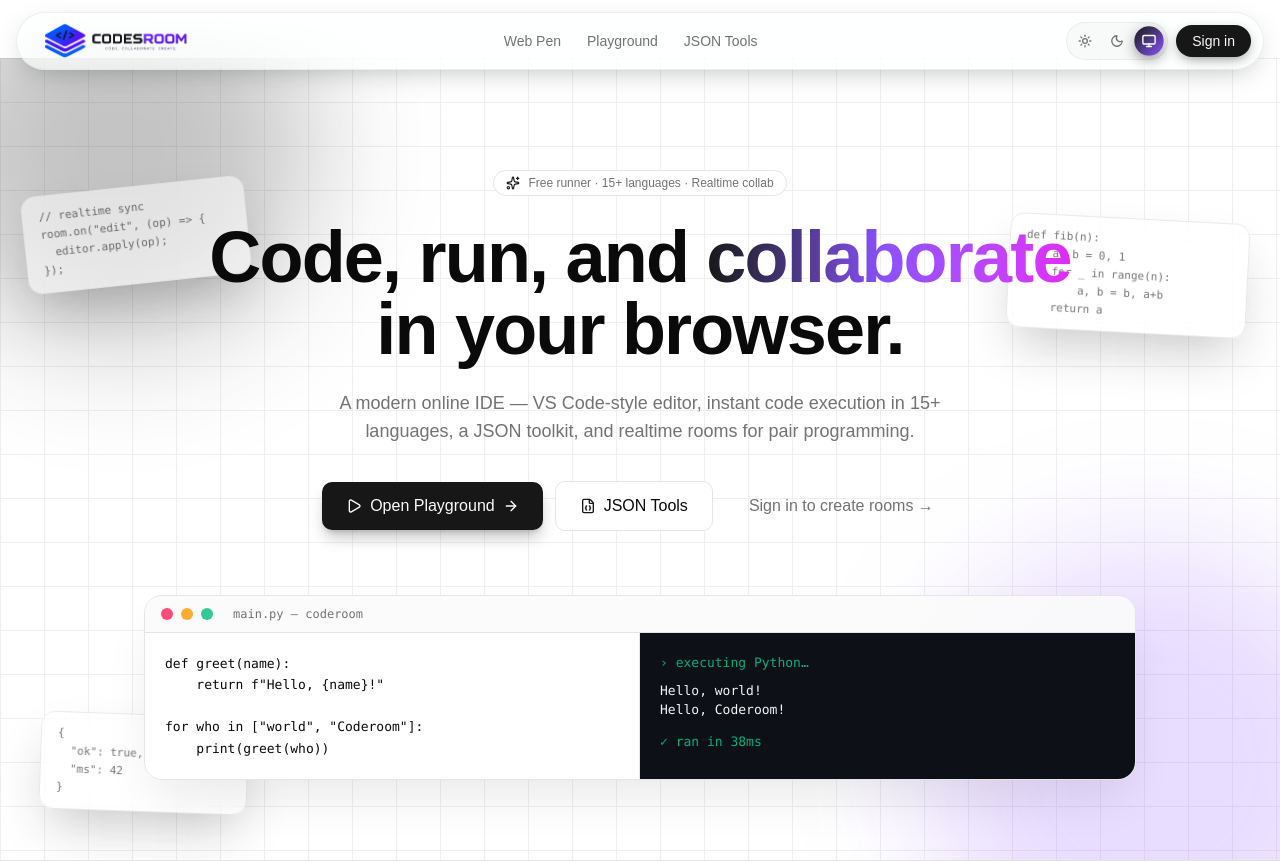
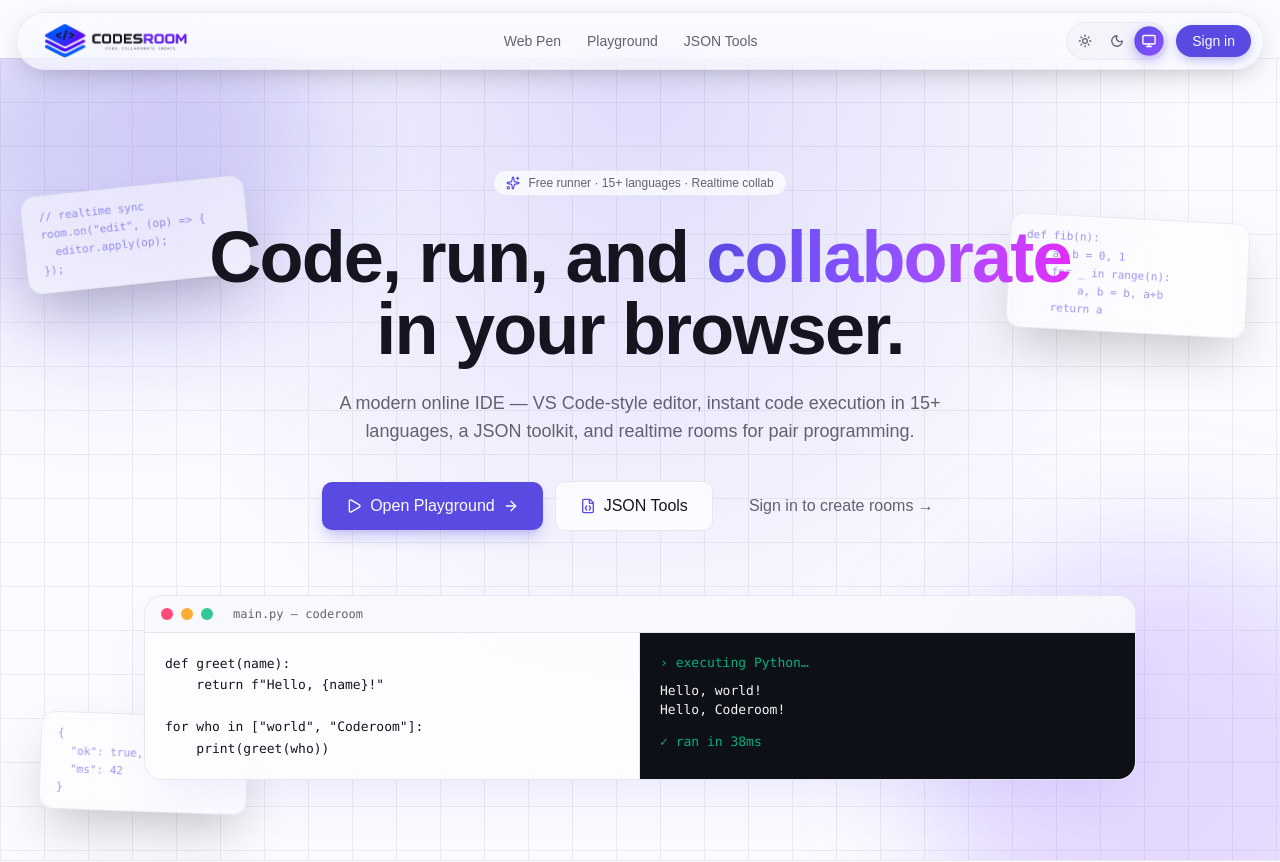
Before and after one commit to kundan99873/code-room, a React (Vite) app: page / in a window 1280 px wide. Shown: the top 862 px of the page. Built offline with nearby package versions, Linux system fonts and the light colour scheme; no server answers.

Commit message:
feat: initialize project structure with authentication, core UI components, and room page scaffolding

```diff
--- a/src/api/apiClient.ts
+++ b/src/api/apiClient.ts
@@ -7,7 +7,7 @@ export const apiFetch = (input: RequestInfo | URL, init?: RequestInit): Promise<
 
   const options: RequestInit = {
     ...init,
-    credentials: init?.credentials || "include",
+    credentials: "include",
   };
 
   return fetch(url, options);
--- a/src/components/pages/auth/signInForm.tsx
+++ b/src/components/pages/auth/signInForm.tsx
@@ -20,7 +20,7 @@ export default function SignInForm({ onForgotPasswordClick }: SignInFormProps) {
     e.preventDefault();
     try {
       await login({ email, password });
-    } catch (err) {
+    } catch {
       // handled by mutation toast
     }
   };
--- a/src/components/pages/auth/signUpForm.tsx
+++ b/src/components/pages/auth/signUpForm.tsx
@@ -22,7 +22,7 @@ export default function SignUpForm({ onSuccess }: SignUpFormProps) {
     try {
       await register({ name, email, password });
       onSuccess();
-    } catch (err) {
+    } catch {
       // handled by mutation toast
     }
   };
--- a/src/components/pages/codeRunner/outputPanel.tsx
+++ b/src/components/pages/codeRunner/outputPanel.tsx
@@ -132,7 +132,7 @@ function tryParseJson(text: string): any {
   if ((trimmed.startsWith("{") && trimmed.endsWith("}")) || (trimmed.startsWith("[") && trimmed.endsWith("]"))) {
     try {
       return JSON.parse(trimmed);
-    } catch (e) {
+    } catch {
       return null;
     }
   }
@@ -181,7 +181,7 @@ export const OutputPanel = forwardRef<HTMLIFrameElement, Props>(function OutputP
           <Button
             size="sm"
             variant="ghost"
-            className="h-7 px-2.5 text-xs gap-1.5 rounded-sm bg-zinc-800 text-foreground font-semibold shadow-sm"
+            className="h-7 px-2.5 text-xs gap-1.5 rounded-sm bg-zinc-800 text-zinc-100 hover:text-white font-semibold shadow-sm"
           >
             <Terminal className="h-3.5 w-3.5" />
             {previewLabel}
--- a/src/components/pages/home/heroSection.tsx
+++ b/src/components/pages/home/heroSection.tsx
@@ -11,7 +11,7 @@ export default function HeroSection() {
       <section className="relative overflow-hidden">
         {/* Background glow + grid */}
         <div className="pointer-events-none absolute inset-0 -z-10">
-          <div className="absolute inset-0 bg-[radial-gradient(ellipse_at_top,hsl(var(--primary)/0.18),transparent_60%)]" />
+          <div className="absolute inset-0 bg-[radial-gradient(ellipse_at_top,color-mix(in_oklch,var(--color-primary)_18%,transparent),transparent_60%)]" />
           <div
             className="absolute inset-0 opacity-[0.06]"
             style={{
--- a/src/hooks/useMobile.tsx
+++ b/src/hooks/useMobile.tsx
@@ -1,13 +1,13 @@
-import * as React from "react";
+import { useEffect, useState } from "react";
 
 const MOBILE_BREAKPOINT = 768;
 
 export function useIsMobile() {
-  const [isMobile, setIsMobile] = React.useState<boolean>(
+  const [isMobile, setIsMobile] = useState<boolean>(
     () => typeof window !== "undefined" ? window.innerWidth < MOBILE_BREAKPOINT : false
   );
 
-  React.useEffect(() => {
+  useEffect(() => {
     const mql = window.matchMedia(`(max-width: ${MOBILE_BREAKPOINT - 1}px)`);
     const onChange = () => {
       setIsMobile(window.innerWidth < MOBILE_BREAKPOINT);
--- a/src/index.css
+++ b/src/index.css
@@ -49,38 +49,38 @@
 }
 
 :root {
-  --background: oklch(1 0 0);
-  --foreground: oklch(0.145 0 0);
+  --background: oklch(0.988 0.005 280);
+  --foreground: oklch(0.20 0.02 280);
   --card: oklch(1 0 0);
-  --card-foreground: oklch(0.145 0 0);
+  --card-foreground: oklch(0.20 0.02 280);
   --popover: oklch(1 0 0);
-  --popover-foreground: oklch(0.145 0 0);
-  --primary: oklch(0.205 0 0);
-  --primary-foreground: oklch(0.985 0 0);
-  --secondary: oklch(0.97 0 0);
-  --secondary-foreground: oklch(0.205 0 0);
-  --muted: oklch(0.97 0 0);
-  --muted-foreground: oklch(0.556 0 0);
-  --accent: oklch(0.97 0 0);
-  --accent-foreground: oklch(0.205 0 0);
-  --destructive: oklch(0.577 0.245 27.325);
-  --border: oklch(0.922 0 0);
-  --input: oklch(0.922 0 0);
-  --ring: oklch(0.708 0 0);
-  --chart-1: oklch(0.87 0 0);
-  --chart-2: oklch(0.556 0 0);
-  --chart-3: oklch(0.439 0 0);
-  --chart-4: oklch(0.371 0 0);
-  --chart-5: oklch(0.269 0 0);
+  --popover-foreground: oklch(0.20 0.02 280);
+  --primary: oklch(0.52 0.22 280);
+  --primary-foreground: oklch(0.99 0.005 280);
+  --secondary: oklch(0.96 0.01 280);
+  --secondary-foreground: oklch(0.30 0.08 280);
+  --muted: oklch(0.96 0.01 280);
+  --muted-foreground: oklch(0.50 0.02 280);
+  --accent: oklch(0.96 0.015 280);
+  --accent-foreground: oklch(0.40 0.18 280);
+  --destructive: oklch(0.60 0.20 25);
+  --border: oklch(0.93 0.01 280);
+  --input: oklch(0.93 0.01 280);
+  --ring: oklch(0.52 0.22 280);
+  --chart-1: oklch(0.52 0.22 280);
+  --chart-2: oklch(0.40 0.18 280);
+  --chart-3: oklch(0.30 0.08 280);
+  --chart-4: oklch(0.20 0.02 280);
+  --chart-5: oklch(0.10 0.01 280);
   --radius: 0.625rem;
-  --sidebar: oklch(0.985 0 0);
-  --sidebar-foreground: oklch(0.145 0 0);
-  --sidebar-primary: oklch(0.205 0 0);
-  --sidebar-primary-foreground: oklch(0.985 0 0);
-  --sidebar-accent: oklch(0.97 0 0);
-  --sidebar-accent-foreground: oklch(0.205 0 0);
-  --sidebar-border: oklch(0.922 0 0);
-  --sidebar-ring: oklch(0.708 0 0);
+  --sidebar: oklch(0.988 0.005 280);
+  --sidebar-foreground: oklch(0.20 0.02 280);
+  --sidebar-primary: oklch(0.52 0.22 280);
+  --sidebar-primary-foreground: oklch(1 0 0);
+  --sidebar-accent: oklch(0.96 0.01 280);
+  --sidebar-accent-foreground: oklch(0.52 0.22 280);
+  --sidebar-border: oklch(0.93 0.01 280);
+  --sidebar-ring: oklch(0.52 0.22 280);
 }
 
 .dark {
--- a/src/pages/penPage.tsx
+++ b/src/pages/penPage.tsx
@@ -21,10 +21,10 @@ import SEO from "@/components/seo";
 const STORAGE_KEY = "pen.v1";
 
 const DEFAULT_HTML = `<div class="card">
-  <h1>Hello, <span>World</span></h1>
-  <p>Edit the HTML, CSS, and JS panels — preview updates live.</p>
-  <button id="btn">Click me</button>
-  <p id="out"></p>
+  <div class="glow"></div>
+  <h1 id="greeting">Hello!</h1>
+  <p>Welcome to CodesRoom Web Pen. Create and test your HTML/CSS/JS snippets live.</p>
+  <button id="action-btn">Change Gradient</button>
 </div>
 `;
 
@@ -34,44 +34,96 @@ body {
   min-height: 100vh;
   display: grid;
   place-items: center;
-  font-family: 'Inter', system-ui, sans-serif;
-  background: radial-gradient(circle at 30% 20%, #6366f1, #0f172a 70%);
-  color: white;
+  background: #0f172a;
+  font-family: system-ui, -apple-system, sans-serif;
+  color: #f8fafc;
+  overflow: hidden;
+  transition: background 0.8s ease;
 }
 .card {
-  padding: 2.5rem 3rem;
-  background: rgba(255, 255, 255, 0.08);
+  position: relative;
+  padding: 3rem 2.5rem;
+  background: rgba(30, 41, 59, 0.4);
   backdrop-filter: blur(12px);
-  border: 1px solid rgba(255, 255, 255, 0.15);
-  border-radius: 1.25rem;
+  -webkit-backdrop-filter: blur(12px);
+  border: 1px solid rgba(255, 255, 255, 0.08);
+  border-radius: 1.5rem;
+  max-width: 420px;
   text-align: center;
-  box-shadow: 0 25px 60px -20px rgba(0, 0, 0, 0.5);
+  box-shadow: 0 20px 50px rgba(0, 0, 0, 0.3);
+  overflow: hidden;
 }
-h1 { margin: 0 0 .5rem; font-weight: 800; letter-spacing: -0.02em; }
-h1 span { background: linear-gradient(90deg, #f472b6, #fbbf24); -webkit-background-clip: text; color: transparent; }
+.glow {
+  position: absolute;
+  top: -50%;
+  left: -50%;
+  width: 200%;
+  height: 200%;
+  background: radial-gradient(circle, rgba(99, 102, 241, 0.15) 0%, transparent 60%);
+  pointer-events: none;
+  transition: background 0.8s ease;
+}
+h1 {
+  font-size: 2.2rem;
+  margin: 0 0 1rem;
+  font-weight: 800;
+  letter-spacing: -0.02em;
+  background: linear-gradient(135deg, #a78bfa, #f43f5e);
+  -webkit-background-clip: text;
+  -webkit-text-fill-color: transparent;
+}
+p {
+  font-size: 0.95rem;
+  color: #94a3b8;
+  line-height: 1.6;
+  margin: 0 0 2rem;
+}
 button {
-  margin-top: 1rem;
-  padding: .6rem 1.25rem;
-  border-radius: .6rem;
+  background: linear-gradient(135deg, #6366f1, #a855f7);
+  color: white;
   border: 0;
-  background: white;
-  color: #111;
+  padding: 0.75rem 1.5rem;
+  font-size: 0.9rem;
   font-weight: 600;
+  border-radius: 0.75rem;
   cursor: pointer;
-  transition: transform .15s ease;
+  box-shadow: 0 4px 12px rgba(99, 102, 241, 0.3);
+  transition: transform 0.2s, box-shadow 0.2s;
 }
-button:hover { transform: translateY(-2px); }
+button:hover {
+  transform: translateY(-2px);
+  box-shadow: 0 6px 20px rgba(99, 102, 241, 0.4);
+}
+button:active {
+  transform: translateY(0);
+}
 `;
 
-const DEFAULT_JS = `const btn = document.getElementById('btn');
-const out = document.getElementById('out');
-let n = 0;
+const DEFAULT_JS = `const btn = document.getElementById('action-btn');
+const glow = document.querySelector('.glow');
+const greeting = document.getElementById('greeting');
+
+const gradients = [
+  { bg: '#0f172a', glow: 'rgba(99, 102, 241, 0.15)' },
+  { bg: '#090514', glow: 'rgba(236, 72, 153, 0.15)' },
+  { bg: '#020f12', glow: 'rgba(20, 184, 166, 0.15)' },
+  { bg: '#170c02', glow: 'rgba(249, 115, 22, 0.15)' }
+];
+
+const hours = new Date().getHours();
+if (hours < 12) greeting.textContent = 'Good Morning!';
+else if (hours < 18) greeting.textContent = 'Good Afternoon!';
+else greeting.textContent = 'Good Evening!';
+
+let currentIndex = 0;
+
 btn.addEventListener('click', () => {
-  n++;
-  out.textContent = 'Clicked ' + n + (n === 1 ? ' time' : ' times');
-  console.log('click', n);
+  currentIndex = (currentIndex + 1) % gradients.length;
+  const theme = gradients[currentIndex];
+  document.body.style.background = theme.bg;
+  glow.style.background = \`radial-gradient(circle, \${theme.glow} 0%, transparent 60%)\`;
+  console.log('Switched to background theme:', theme.bg);
 });
-console.log('Ready');
 `;
 
 type Tab = "html" | "css" | "js";
--- a/src/pages/roomPage.tsx
+++ b/src/pages/roomPage.tsx
@@ -271,7 +271,7 @@ export default function RoomPage() {
                 try {
                     await fetchCurrentUser();
                     socketInstance.connect();
-                } catch (refreshErr) {
+                } catch {
                     toast.error("Session expired. Please log in again.");
                     nav("/auth");
                 }
--- a/src/router/appRouter.tsx
+++ b/src/router/appRouter.tsx
@@ -1,15 +1,9 @@
+/* eslint-disable react-refresh/only-export-components */
+/* eslint-disable @typescript-eslint/no-explicit-any */
+import React, { lazy, Suspense } from "react";
 import RootLayout from "@/layout/rootLayout";
-import AuthPage from "@/pages/authPage";
-import HomePage from "@/pages/homePage";
-import JsonPage from "@/pages/jsonPage";
-import PenPage from "@/pages/penPage";
-import PlaygroundPage from "@/pages/playgroundPage";
-import DashboardPage from "@/pages/dashboardPage";
-import RoomPage from "@/pages/roomPage";
-import ResetPasswordPage from "@/pages/resetPasswordPage";
 import { createBrowserRouter, Navigate, Outlet } from "react-router-dom";
 import { useAuth } from "@/lib/auth";
-
 import { Skeleton } from "@/components/ui/skeleton";
 
 function FullPageSkeleton() {
@@ -46,6 +40,21 @@ function FullPageSkeleton() {
     </div>
   );
 }
+
+const Loadable = (Component: React.ComponentType<any>) => (props: any) => (
+  <Suspense fallback={<FullPageSkeleton />}>
+    <Component {...props} />
+  </Suspense>
+);
+
+const AuthPage = Loadable(lazy(() => import("@/pages/authPage")));
+const HomePage = Loadable(lazy(() => import("@/pages/homePage")));
+const JsonPage = Loadable(lazy(() => import("@/pages/jsonPage")));
+const PenPage = Loadable(lazy(() => import("@/pages/penPage")));
+const PlaygroundPage = Loadable(lazy(() => import("@/pages/playgroundPage")));
+const DashboardPage = Loadable(lazy(() => import("@/pages/dashboardPage")));
+const RoomPage = Loadable(lazy(() => import("@/pages/roomPage")));
+const ResetPasswordPage = Loadable(lazy(() => import("@/pages/resetPasswordPage")));
 
 // Protected Route Guard
 function ProtectedRoute() {
```
Also changed, not shown: src/api/auth.ts (+20 -1 lines).
